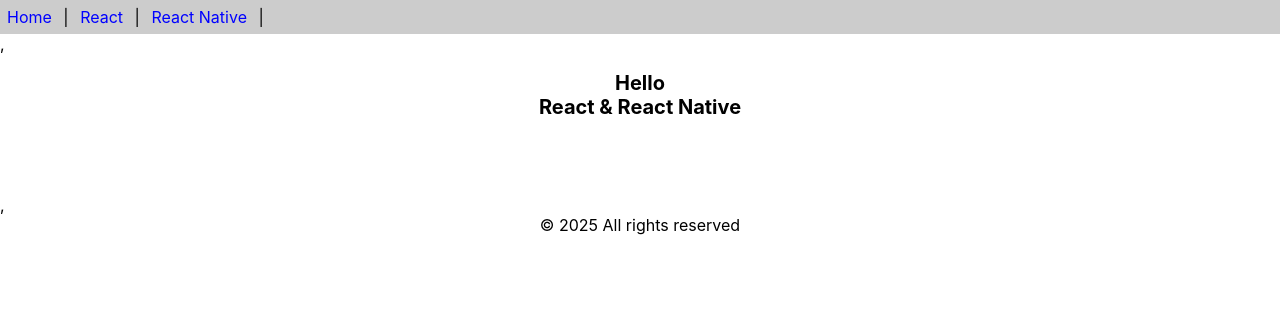
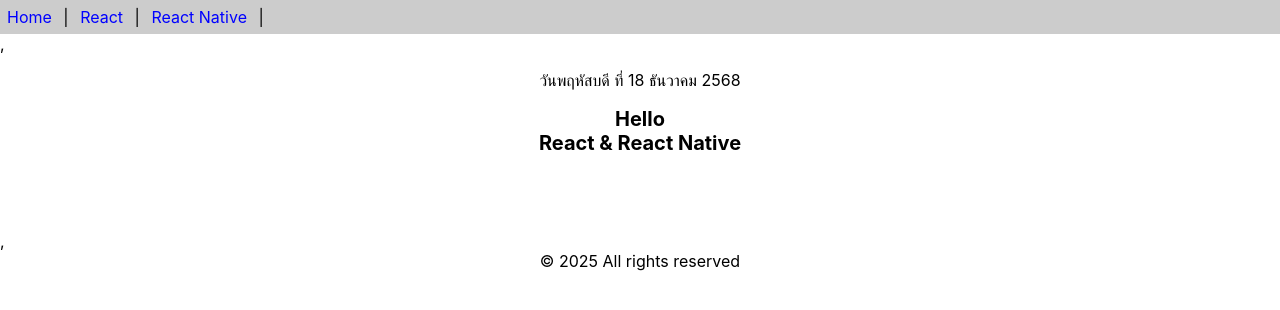
Before and after one commit to pluemkung/app1, a React (Create React App) app: page / in a window 1280 px wide. Shown: the top 310 px of the page. Built offline with nearby package versions, Linux system fonts and the light colour scheme.

Commit message:
class-components
class-components

```diff
--- a/src/App.js
+++ b/src/App.js
@@ -3,11 +3,13 @@
 import './style.css';
 import React from 'react';
 import { Content, Footer, Header } from './func-components';
+import Calendar from './class-components';
 
 function App() {
   return (
     <>
      <Header/>,
+     <p><center><Calendar/></center></p>
      <Content/>,
      <Footer/>
     </>
--- /dev/null
+++ b/src/class-components.js
@@ -0,0 +1,26 @@
+import { Component } from "react";
+
+export default class Calendar extends Component {
+
+    getData() {
+        const dayNames = ['อาทิตย์','จันทร์','อังคาร','พุธ','พฤหัสบดี','ศุกร์','เสาร์'];
+        const monthName = [
+            'มกราคม','กุมภาพันธ์','มีนาคม','เมษายน',
+            'พฤษภาคม','มิถุนายน','กรกฎาคม','สิงหาคม',
+            'กันยายน','ตุลาคม','พฤศจิกายน','ธันวาคม'
+        ];
+        const date = new Date();
+        const weekDay = dayNames[date.getDay()];
+        const day = date.getDate();
+        const month = monthName[date.getMonth()];
+        const year = date.getFullYear() + 543;
+
+        return `วัน${weekDay} ที่ ${day} ${month} ${year}`;
+    }
+
+    render() {
+        return (
+            <div>{this.getData()}</div>
+        );
+    }
+}
```
